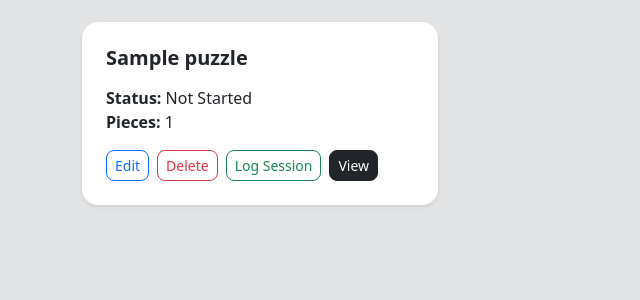
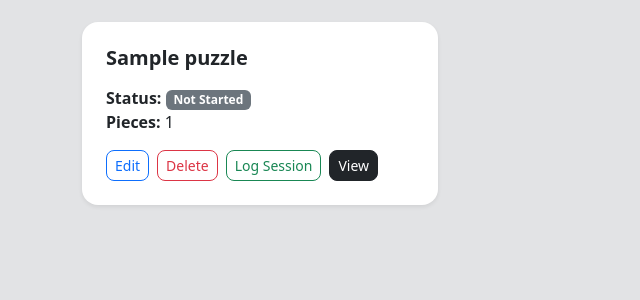
Before and after one commit to deadr1pley/MSE-Sunshine-Puzzle-Club, a Django app: page /puzzles/ in a window 1280 px wide. Shown: the part 216-516 px from the top of the page, without its empty margins (0-640 px from the left). Run offline with Django 5.2, Linux system fonts and the light colour scheme; a user stored in the database is signed in; tables that the repository leaves empty hold one stand-in row (values such as "Sample post").

Commit message:
Add status badges to puzzle cards

```diff
--- a/puzzles/templates/puzzles/puzzle_list.html
+++ b/puzzles/templates/puzzles/puzzle_list.html
@@ -15,7 +15,15 @@
                     <h5 class="card-title mb-3">{{ puzzle.title }}</h5>
 
                     <p class="mb-2">
-                        <strong>Status:</strong> {{ puzzle.get_status_display }}<br>
+                        <strong>Status:</strong>
+                        {% if puzzle.status == 'completed' %}
+                            <span class="badge bg-success">Completed</span>
+                        {% elif puzzle.status == 'in_progress' %}
+                            <span class="badge bg-warning text-dark">In Progress</span>
+                        {% else %}
+                            <span class="badge bg-secondary">Not Started</span>
+                        {% endif %}
+                        <br>
                         <strong>Pieces:</strong> {{ puzzle.pieces }}
                     </p>
 
```
